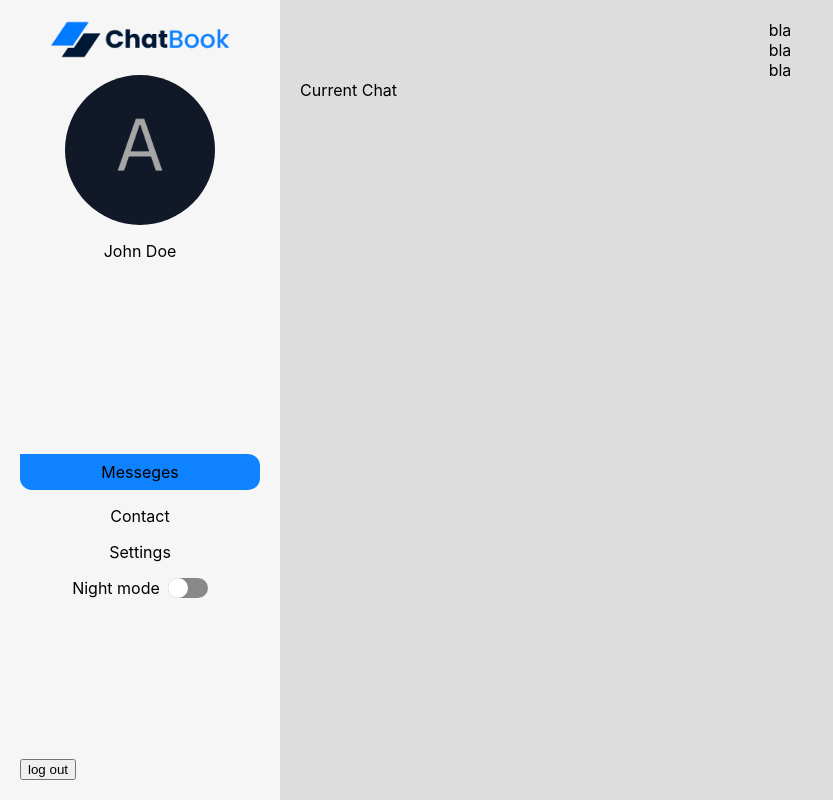
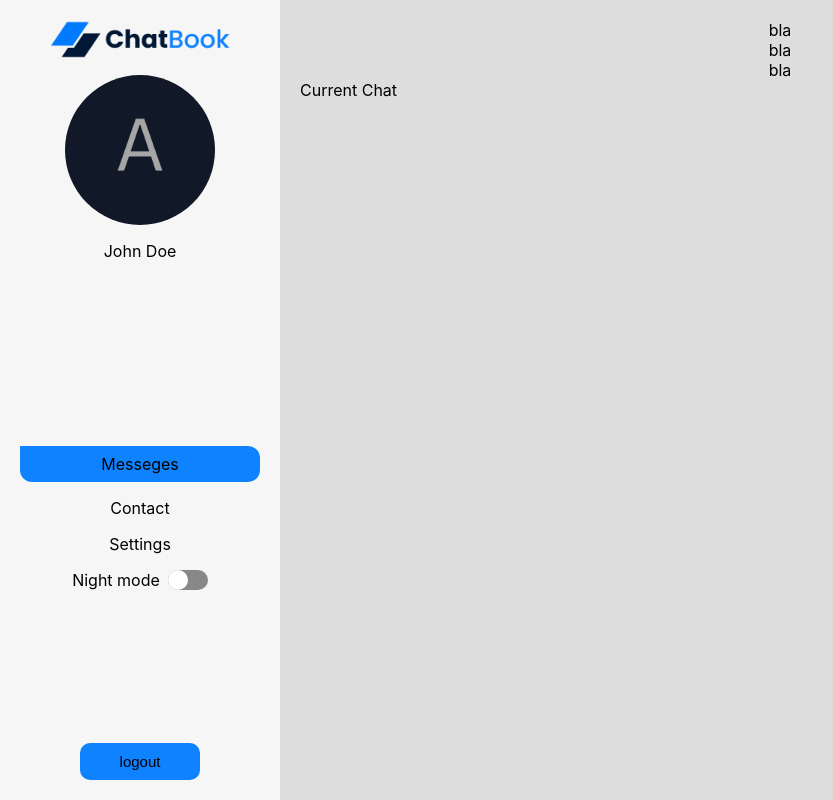
Before and after one commit to MaxParastiuk/messenger, a React (Create React App) app: page / in a window 1280 px wide. Shown: the whole page, without its empty margins (0-833 px from the left). Built offline with nearby package versions, Linux system fonts and the light colour scheme.

Commit message:
add styles for the logout button

```diff
--- a/src/components/SidebarMenu/SidebarMenu.css
+++ b/src/components/SidebarMenu/SidebarMenu.css
@@ -34,3 +34,22 @@
   padding: 8px;
   border-radius: 0 12px 12px;
 }
+
+.logout-btn {
+  width: 50%;
+  margin: 0 auto;
+  border-radius: 10px;
+  font-size: 15px;
+  color: inherit;
+  border: none;
+  text-decoration: none;
+  text-align: center;
+  padding: 10px;
+  background-color: #0f82ff;
+  cursor: pointer;
+  transition: background-color 1s;
+}
+
+.logout-btn:hover {
+  background-color: rgb(228 129 140);
+}
--- a/src/components/SidebarMenu/SidebarMenu.jsx
+++ b/src/components/SidebarMenu/SidebarMenu.jsx
@@ -22,9 +22,7 @@ const SidebarMenu = ({ toggleTheme, themeMode }) => {
         <ThemeToggle toggleMode={toggleTheme} themeMode={themeMode} />
       </div>
 
-      <div>
-        <button>log out</button>
-      </div>
+      <button className="logout-btn">logout</button>
     </>
   );
 };
```
